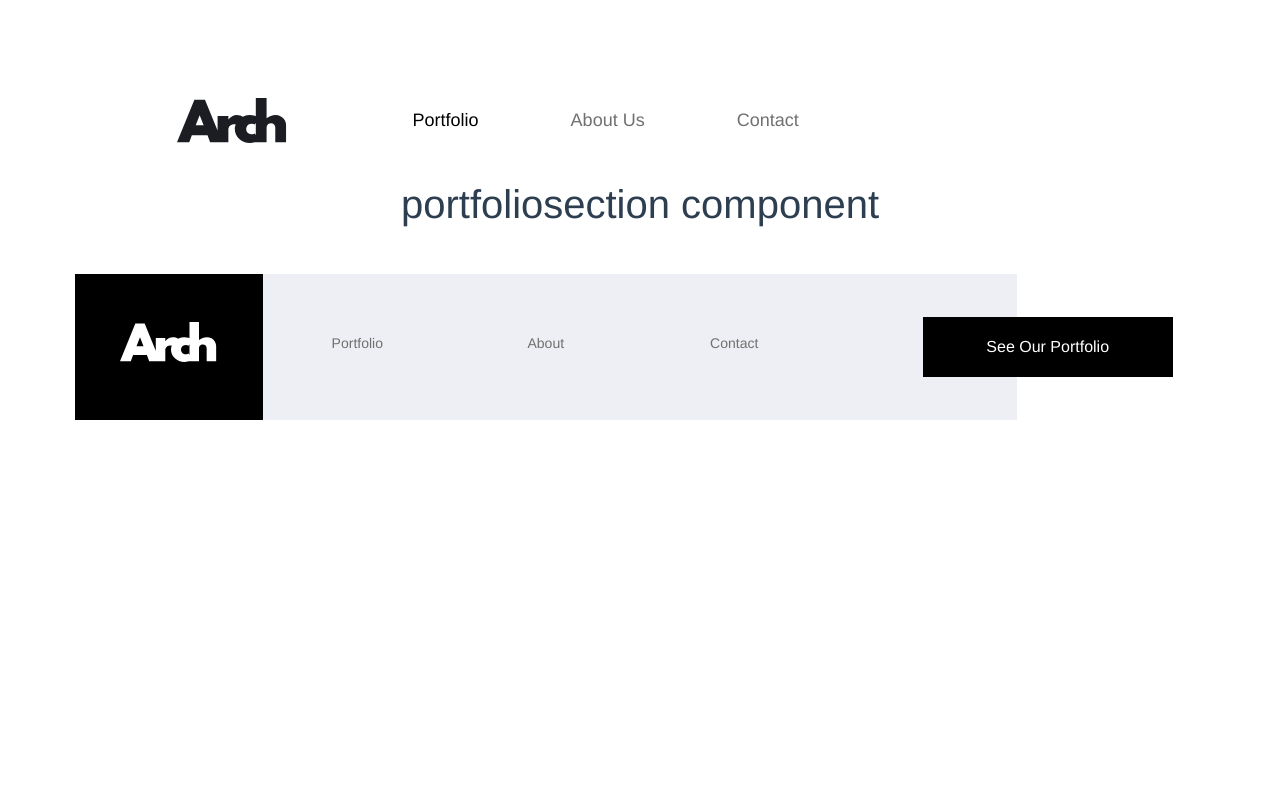
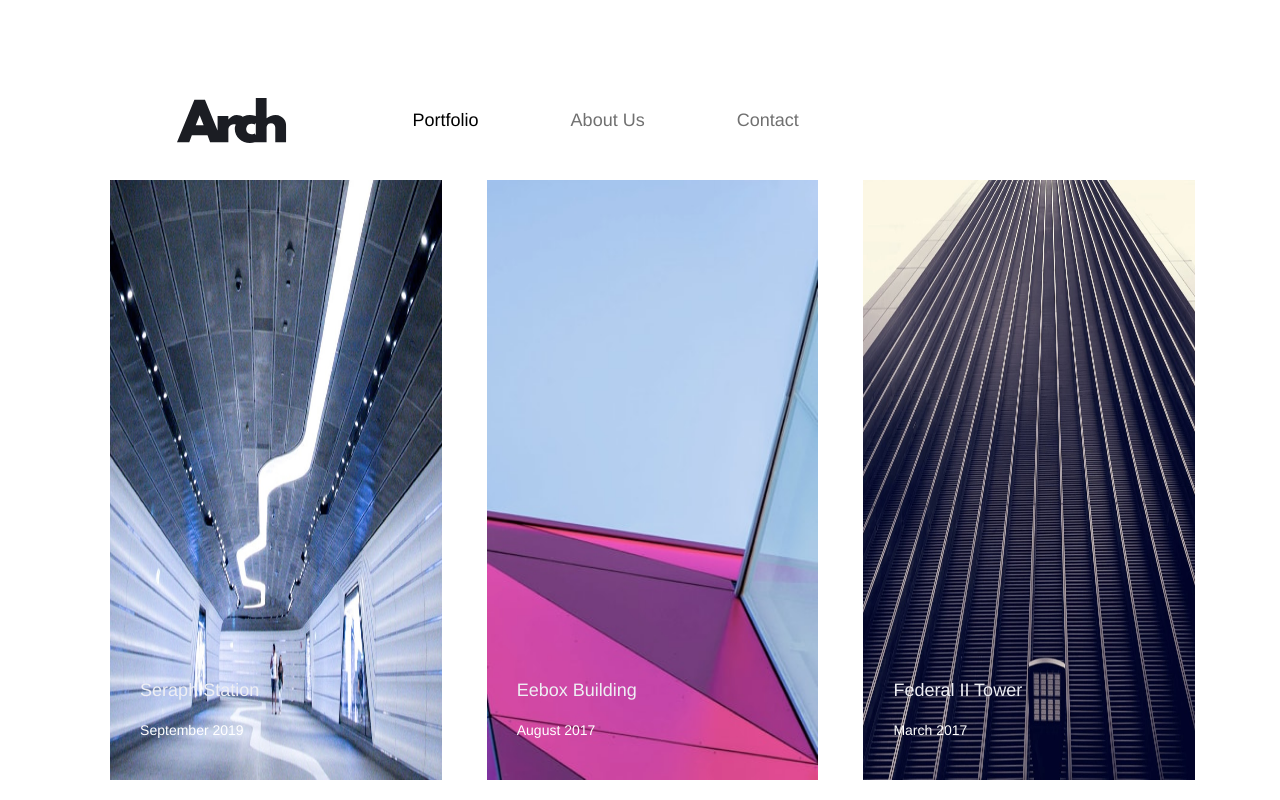
Before and after one commit to clf94-dev/arch-vue, a Vue app: page /portfolio in a window 1280 px wide. Shown: the top 800 px of the page. Built offline with nearby package versions, Linux system fonts and the light colour scheme.

Commit message:
added portfolioSection content and style

```diff
--- a/src/components/PortfolioSection.vue
+++ b/src/components/PortfolioSection.vue
@@ -1,15 +1,177 @@
 <template>
-    <div>
-<h1> portfoliosection component</h1>
-    </div>
+    <b-container fluid>
+        <b-row class="feat-proj-row">
+<b-col v-for="data of portfoliodata" v-bind:key="data.title" class="project-card-cont" xs="12" sm="12" md="12" lg="4">
+<img :src="data.srcD" :srcset="`${data.srcD} 1000w, ${data.srcT} 900w, ${data.srcM} 600w`" :alt="data.imgAlt" />
+            <div class="project-card-text">
+                <h3 :style="{ color: i === 0 || i===3||i===6? 'black' : '#EEEFF4' }">
+                    {{ data.title }}
+                </h3>
+                <p :tyle="{ color: i === 0 || i===3||i===6? 'black' : '#EEEFF4'}">{{ data.text }}</p>
+
+            </div>
+
+</b-col>
+        </b-row>
+    </b-container>
 </template>
 
 <script>
     export default {
-        name: 'PortfolioSection'
+        name: 'PortfolioSection',
+        data() {
+            return{
+                portfoliodata: [{
+                    title: "Seraph Station",
+                    text: "September 2019",
+                    srcD: require("@/assets/images/home/desktop/image-hero-seraph.jpg") ,
+                    srcT: require("@/assets/images/home/tablet/image-hero-seraph.jpg") ,
+                    srcM: require("@/assets/images/home/mobile/image-hero-seraph.jpg") ,
+                    imgAlt: "Seraph Station",
+
+                },{
+                    title: "Eebox Building",
+                    text: "August 2017",
+                    srcD: require("@/assets/images/portfolio/desktop/image-eebox.jpg") ,
+                    srcT: require("@/assets/images/portfolio/tablet/image-eebox.jpg") ,
+                    srcM: require("@/assets/images/portfolio/mobile/image-eebox.jpg") ,
+                    imgAlt: "Eebox Building",
+
+                },{
+                    title: "Federal II Tower",
+                    text: "March 2017",
+                    srcD: require("@/assets/images/home/desktop/image-hero-federal.jpg") ,
+                    srcT: require("@/assets/images/home/tablet/image-hero-federal.jpg") ,
+                    srcM: require("@/assets/images/home/mobile/image-hero-federal.jpg") ,
+                    imgAlt: "Federal II Tower",
+
+                },{
+                    title: "Project Del Sol",
+                    text: "January 2016",
+                    srcD: require("@/assets/images/portfolio/desktop/image-del-sol.jpg") ,
+                    srcT: require("@/assets/images/portfolio/tablet/image-del-sol.jpg") ,
+                    srcM: require("@/assets/images/portfolio/mobile/image-del-sol.jpg") ,
+                    imgAlt: "Project Del Sol",
+
+                },{
+                    title: "Le Prototype",
+                    text: "October 2015",
+                    srcD: require("@/assets/images/portfolio/desktop/image-prototype.jpg") ,
+                    srcT: require("@/assets/images/portfolio/tablet/image-prototype.jpg") ,
+                    srcM: require("@/assets/images/portfolio/mobile/image-prototype.jpg") ,
+                    imgAlt: "Le Prototype",
+
+                },{
+                    title: "228B Tower",
+                    text: "April 2015",
+                    srcD: require("@/assets/images/portfolio/desktop/image-228b.jpg") ,
+                    srcT: require("@/assets/images/portfolio/tablet/image-228b.jpg") ,
+                    srcM: require("@/assets/images/portfolio/mobile/image-228b.jpg") ,
+                    imgAlt: "228B Tower",
+
+                },{
+                    title: "Grand Edelweiss Hotel",
+                    text: "December 2013",
+                    srcD: require("@/assets/images/portfolio/desktop/image-edelweiss.jpg") ,
+                    srcT: require("@/assets/images/portfolio/tablet/image-edelweiss.jpg") ,
+                    srcM: require("@/assets/images/portfolio/mobile/image-edelweiss.jpg") ,
+                    imgAlt: "Grand Edelweiss Hotel",
+
+                },{
+                    title: "Netcry Tower",
+                    text: "August 2012",
+                    srcD: require("@/assets/images/portfolio/desktop/image-netcry.jpg") ,
+                    srcT: require("@/assets/images/portfolio/tablet/image-netcry.jpg") ,
+                    srcM: require("@/assets/images/portfolio/mobile/image-netcry.jpg") ,
+                    imgAlt: "Netcry Tower",
+
+                },{
+                    title: "Hypers",
+                    text: "January 2012",
+                    srcD: require("@/assets/images/portfolio/desktop/image-hypers.jpg") ,
+                    srcT: require("@/assets/images/portfolio/tablet/image-hypers.jpg") ,
+                    srcM: require("@/assets/images/portfolio/mobile/image-hypers.jpg") ,
+                    imgAlt: "Hypers",
+
+                },{
+                    title: "SXIV Tower",
+                    text: "March 2011",
+                    srcD: require("@/assets/images/portfolio/desktop/image-sxiv.jpg") ,
+                    srcT: require("@/assets/images/portfolio/tablet/image-sxiv.jpg") ,
+                    srcM: require("@/assets/images/portfolio/mobile/image-sxiv.jpg") ,
+                    imgAlt: "SXIV Tower",
+
+                },{
+                    title: "Trinity Bank Tower",
+                    text: "September 2010",
+                    srcD: require("@/assets/images/home/desktop/image-hero-trinity.jpg") ,
+                    srcT: require("@/assets/images/home/tablet/image-hero-trinity.jpg") ,
+                    srcM: require("@/assets/images/home/mobile/image-hero-trinity.jpg") ,
+                    imgAlt: "Trinity Bank Tower",
+
+                },{
+                    title: "Project Paramour",
+                    text: "February 2008",
+                    srcD: require("@/assets/images/home/desktop/image-hero-paramour.jpg") ,
+                    srcT: require("@/assets/images/home/tablet/image-hero-paramour.jpg") ,
+                    srcM: require("@/assets/images/home/mobile/image-hero-paramour.jpg") ,
+                    imgAlt: "Project Paramour",
+
+                }
+                ]
+            }
+        }
     }
 </script>
 
 <style scoped>
+.feat-proj-row {
+  padding: 0 5% 0 7%;
+  text-align: start;
+}
+
+.feat-proj-row .project-card-cont {
+  width: 100%;
+  padding: 2% 0%;
+  overflow-x: hidden;
+}
+
+@media screen and (min-width: 1080px) {
+  .feat-proj-row .project-card-cont {
+    padding: 0 2%;
+
+  }
+}
+
+@media screen and (min-width: 600px) {
+  .feat-proj-row .project-card-cont {
+    width: 33% !important;
+  }
+}
+
+.feat-proj-row .project-card-cont img {
+  width: 100%;
+  height: 600px;
+}
+
+.feat-proj-row .project-card-cont .project-card-text {
+  position: relative;
+  top: -100px;
+  padding-left: 30px;
+  color: white;
+}
+
+.feat-proj-row .project-card-cont .project-card-text h3 {
+  z-index: 1;
+  font-size: 18px;
+  font-weight: 300;
+  color: #EEEFF4;
+  padding-right: 30%;
+  padding-bottom: 10px;
+}
+
+.feat-proj-row .project-card-cont .project-card-text p {
+  font-size: 14px;
+}
 
 </style>
```
